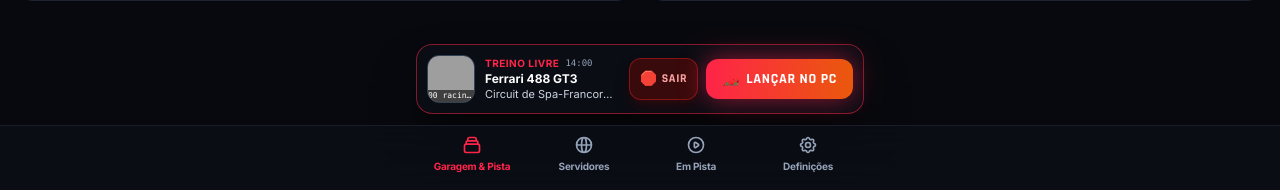
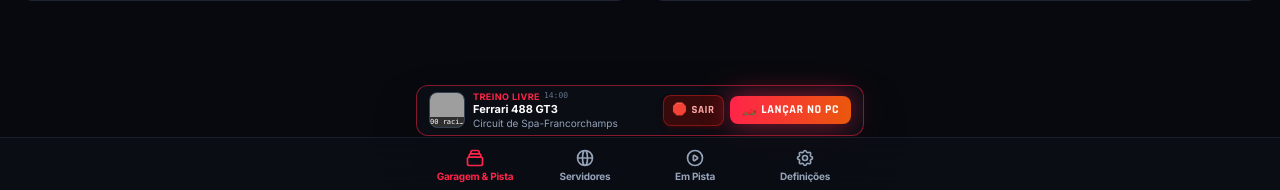
Before and after one commit to santicoliveira-byte/ac-remote, a Flask app: page / in a window 1280 px wide. Shown: the part 1569-1759 px from the top of the page. Run offline with Flask 3, Linux system fonts and the light colour scheme; data that the repository does not hold is empty; parts of the project's set-up code (start-up, migrations or seed data) failed here and were passed over; some libraries are stand-ins or nearby versions; grey boxes are pictures that could not be loaded.

Commit message:
fix(ui): compact bottom nav and floating bar with precise iOS safe area inset

```diff
--- a/templates/index.html
+++ b/templates/index.html
@@ -144,7 +144,7 @@
   <main class="flex-1 relative overflow-hidden">
 
     <!-- ----------------- TAB 1: GARAGEM & PISTA ----------------- -->
-    <section id="tab-garage" class="h-full flex flex-col overflow-y-auto no-scrollbar pb-36">
+    <section id="tab-garage" class="h-full flex flex-col overflow-y-auto no-scrollbar" style="padding-bottom: calc(env(safe-area-inset-bottom, 0px) + 120px);">
 
       <!-- Sub-navegação / Segmented Control Carros vs Pistas vs Sessão -->
       <div class="sticky top-0 z-20 px-4 pt-3 pb-2.5 glass-nav border-b border-brand-border/60">
@@ -305,7 +305,7 @@
     </section>
 
     <!-- ----------------- TAB 2: SERVIDORES ONLINE ----------------- -->
-    <section id="tab-servers" class="h-full flex flex-col overflow-y-auto no-scrollbar p-4 space-y-4 pb-36 hidden">
+    <section id="tab-servers" class="h-full flex flex-col overflow-y-auto no-scrollbar p-4 space-y-4 hidden" style="padding-bottom: calc(env(safe-area-inset-bottom, 0px) + 72px);">
       <div class="flex items-center justify-between">
         <div>
           <h2 class="font-racing text-2xl font-black text-white tracking-wide">SERVIDORES FAVORITOS</h2>
@@ -332,7 +332,7 @@
     </section>
 
     <!-- ----------------- TAB 3: CONTROLO EM PISTA (LIVE COCKPIT) ----------------- -->
-    <section id="tab-track-control" class="h-full flex flex-col overflow-y-auto no-scrollbar p-4 space-y-4 pb-36 hidden">
+    <section id="tab-track-control" class="h-full flex flex-col overflow-y-auto no-scrollbar p-4 space-y-4 hidden" style="padding-bottom: calc(env(safe-area-inset-bottom, 0px) + 72px);">
 
       <!-- Cabeçalho Live Cockpit HUD -->
       <div class="flex items-center justify-between p-3.5 rounded-2xl bg-slate-900/90 border border-slate-800 shadow-xl">
@@ -508,7 +508,7 @@
     </section>
 
     <!-- ----------------- TAB 4: DEFINIÇÕES ----------------- -->
-    <section id="tab-settings" class="h-full flex flex-col overflow-y-auto no-scrollbar p-4 space-y-4 pb-36 hidden">
+    <section id="tab-settings" class="h-full flex flex-col overflow-y-auto no-scrollbar p-4 space-y-4 hidden" style="padding-bottom: calc(env(safe-area-inset-bottom, 0px) + 72px);">
       <div>
         <h2 class="font-racing text-2xl font-black text-white tracking-wide">DEFINIÇÕES & CONEXÃO</h2>
         <p class="text-xs text-slate-400">Configuração de caminhos e ligação com o PC</p>
@@ -618,42 +618,42 @@
   </main>
 
   <!-- ================= BARRA FIXA FLUTUANTE DE RESUMO & LANÇAR CORRIDA ================= -->
-  <aside id="floating-launch-bar" class="fixed bottom-[68px] left-0 right-0 z-30 px-4 py-2 pointer-events-none">
-    <div class="max-w-md mx-auto glass-nav border border-brand-red/50 p-2.5 rounded-2xl shadow-2xl shadow-black/80 flex items-center justify-between gap-3 pointer-events-auto">
+  <aside id="floating-launch-bar" class="fixed left-0 right-0 z-30 px-3.5 pointer-events-none" style="bottom: calc(env(safe-area-inset-bottom, 0px) + 54px);">
+    <div class="max-w-md mx-auto glass-nav border border-brand-red/50 px-3 py-1.5 rounded-xl shadow-2xl shadow-black/90 flex items-center justify-between gap-2.5 pointer-events-auto">
 
       <!-- Resumo Seleção Atual -->
-      <div class="flex items-center gap-2.5 min-w-0 flex-1">
-        <div class="relative w-12 h-12 rounded-xl overflow-hidden bg-slate-900 border border-slate-700 flex-none">
+      <div class="flex items-center gap-2 min-w-0 flex-1">
+        <div class="relative w-9 h-9 rounded-lg overflow-hidden bg-slate-900 border border-slate-700 flex-none">
           <img id="summary-car-img" src="" alt="Carro" class="w-full h-full object-cover">
-          <div class="absolute bottom-0 inset-x-0 bg-black/60 text-[8px] text-center text-white py-0.2 truncate font-mono" id="summary-skin-tag">Skin</div>
+          <div class="absolute bottom-0 inset-x-0 bg-black/70 text-[7px] text-center text-white py-0.2 truncate font-mono" id="summary-skin-tag">Skin</div>
         </div>
 
         <div class="min-w-0 flex-1">
-          <div class="flex items-center gap-1.5">
-            <span class="text-[10px] font-bold text-brand-red tracking-wider uppercase" id="summary-mode-tag">Treino</span>
-            <span class="text-[9px] text-slate-400 font-mono" id="summary-time-tag">14:00</span>
+          <div class="flex items-center gap-1 leading-none mb-0.5">
+            <span class="text-[9px] font-bold text-brand-red tracking-wider uppercase" id="summary-mode-tag">Treino</span>
+            <span class="text-[8px] text-slate-500 font-mono" id="summary-time-tag">14:00</span>
           </div>
-          <h4 id="summary-car-name" class="text-xs font-extrabold text-white truncate leading-tight">Escolha um Carro</h4>
-          <p id="summary-track-name" class="text-[11px] text-slate-300 truncate">Pista: Spa Francorchamps</p>
+          <h4 id="summary-car-name" class="text-[11px] font-extrabold text-white truncate leading-tight">Escolha um Carro</h4>
+          <p id="summary-track-name" class="text-[10px] text-slate-400 truncate leading-tight">Pista: Spa Francorchamps</p>
         </div>
       </div>
 
       <!-- Botões de Ação: Fechar Corrida (Emergência) e Lançar no PC -->
-      <div class="flex items-center gap-2">
+      <div class="flex items-center gap-1.5 flex-none">
         <button
           id="btn-kill-game"
           onclick="killGame()"
-          class="flex-none px-2.5 py-2.5 rounded-xl bg-red-950/80 hover:bg-red-900 border border-red-700/60 text-red-300 font-racing font-bold text-xs tracking-wider uppercase active:scale-95 transition-all flex items-center justify-center gap-1 shadow-lg shadow-red-950/50"
+          class="px-2 py-1.5 rounded-lg bg-red-950/80 hover:bg-red-900 border border-red-700/60 text-red-300 font-racing font-bold text-[11px] tracking-wider uppercase active:scale-95 transition-all flex items-center justify-center gap-1 shadow-md shadow-red-950/50"
           title="Fechar Corrida (Sair para o Desktop)"
         >
-          <span class="text-sm">🛑</span>
+          <span class="text-xs">🛑</span>
           <span class="hidden sm:inline">SAIR</span>
         </button>
 
         <button
           id="btn-launch-race"
           onclick="launchRace()"
-          class="flex-none px-4 py-2.5 rounded-xl bg-gradient-to-r from-brand-red to-orange-600 text-white font-racing font-bold text-sm tracking-wider uppercase pulse-btn glow-red active:scale-95 transition-all flex items-center gap-1.5"
+          class="px-3 py-1.5 rounded-lg bg-gradient-to-r from-brand-red to-orange-600 text-white font-racing font-bold text-xs tracking-wider uppercase pulse-btn glow-red active:scale-95 transition-all flex items-center gap-1 shadow-md shadow-brand-red/40"
         >
           <span>🏎️</span>
           <span id="launch-btn-text">LANÇAR NO PC</span>
@@ -759,38 +759,38 @@
   </div>
 
   <!-- ================= BARRA DE NAVEGAÇÃO INFERIOR ESTILO IOS ================= -->
-  <nav class="flex-none z-30 glass-nav border-t border-brand-border/70 pb-[max(8px,env(safe-area-inset-bottom))]">
-    <div class="flex items-center justify-around h-14 max-w-md mx-auto">
+  <nav class="flex-none z-30 glass-nav border-t border-brand-border/70" style="padding-top: 8px; padding-bottom: calc(env(safe-area-inset-bottom, 0px) + 6px);">
+    <div class="flex items-center justify-around max-w-md mx-auto px-1">
 
       <!-- Tab 1: Garagem -->
       <button
         id="nav-tab-garage"
         onclick="switchTab('tab-garage')"
-        class="nav-btn flex-1 flex flex-col items-center justify-center gap-1 text-brand-red active:scale-95 transition-transform"
+        class="nav-btn flex-1 flex flex-col items-center justify-center py-0.5 gap-0.5 text-brand-red active:scale-95 transition-transform"
       >
         <svg class="w-5 h-5" fill="none" stroke="currentColor" viewBox="0 0 24 24">
           <path stroke-linecap="round" stroke-linejoin="round" stroke-width="2" d="M19 11H5m14 0a2 2 0 012 2v6a2 2 0 01-2 2H5a2 2 0 01-2-2v-6a2 2 0 012-2m14 0V9a2 2 0 00-2-2M5 11V9a2 2 0 012-2m0 0V5a2 2 0 012-2h6a2 2 0 012 2v2M7 7h10"/>
         </svg>
-        <span class="text-[10px] font-bold tracking-tight">Garagem & Pista</span>
+        <span class="text-[10px] font-bold tracking-tight leading-tight">Garagem & Pista</span>
       </button>
 
       <!-- Tab 2: Servidores Online -->
       <button
         id="nav-tab-servers"
         onclick="switchTab('tab-servers')"
-        class="nav-btn flex-1 flex flex-col items-center justify-center gap-1 text-slate-400 hover:text-slate-200 active:scale-95 transition-transform"
+        class="nav-btn flex-1 flex flex-col items-center justify-center py-0.5 gap-0.5 text-slate-400 hover:text-slate-200 active:scale-95 transition-transform"
       >
         <svg class="w-5 h-5" fill="none" stroke="currentColor" viewBox="0 0 24 24">
           <path stroke-linecap="round" stroke-linejoin="round" stroke-width="2" d="M21 12a9 9 0 01-9 9m9-9a9 9 0 00-9-9m9 9H3m9 9a9 9 0 01-9-9m9 9c1.657 0 3-4.03 3-9s-1.343-9-3-9m0 18c-1.657 0-3-4.03-3-9s1.343-9 3-9m-9 9a9 9 0 019-9"/>
         </svg>
-        <span class="text-[10px] font-bold tracking-tight">Servidores</span>
+        <span class="text-[10px] font-bold tracking-tight leading-tight">Servidores</span>
       </button>
 
       <!-- Tab 3: Em Pista (Controlo em Pista) -->
       <button
         id="nav-tab-track-control"
         onclick="switchTab('tab-track-control')"
-        class="nav-btn relative flex-1 flex flex-col items-center justify-center gap-1 text-slate-400 hover:text-slate-200 active:scale-95 transition-transform"
+        class="nav-btn relative flex-1 flex flex-col items-center justify-center py-0.5 gap-0.5 text-slate-400 hover:text-slate-200 active:scale-95 transition-transform"
       >
         <div class="relative flex items-center justify-center">
           <svg class="w-5 h-5" fill="none" stroke="currentColor" viewBox="0 0 24 24">
@@ -800,20 +800,20 @@
           <span id="badge-track-live-ping" class="hidden absolute -top-1 -right-1.5 w-2 h-2 rounded-full bg-emerald-400 animate-ping"></span>
           <span id="badge-track-live-dot" class="hidden absolute -top-1 -right-1.5 w-2 h-2 rounded-full bg-emerald-500 border border-slate-950"></span>
         </div>
-        <span class="text-[10px] font-bold tracking-tight">Em Pista</span>
+        <span class="text-[10px] font-bold tracking-tight leading-tight">Em Pista</span>
       </button>
 
       <!-- Tab 4: Definições -->
       <button
         id="nav-tab-settings"
         onclick="switchTab('tab-settings')"
-        class="nav-btn flex-1 flex flex-col items-center justify-center gap-1 text-slate-400 hover:text-slate-200 active:scale-95 transition-transform"
+        class="nav-btn flex-1 flex flex-col items-center justify-center py-0.5 gap-0.5 text-slate-400 hover:text-slate-200 active:scale-95 transition-transform"
       >
         <svg class="w-5 h-5" fill="none" stroke="currentColor" viewBox="0 0 24 24">
           <path stroke-linecap="round" stroke-linejoin="round" stroke-width="2" d="M10.325 4.317c.426-1.756 2.924-1.756 3.35 0a1.724 1.724 0 002.573 1.066c1.543-.94 3.31.826 2.37 2.37a1.724 1.724 0 001.065 2.572c1.756.426 1.756 2.924 0 3.35a1.724 1.724 0 00-1.066 2.573c.94 1.543-.826 3.31-2.37 2.37a1.724 1.724 0 00-2.572 1.065c-.426 1.756-2.924 1.756-3.35 0a1.724 1.724 0 00-2.573-1.066c-1.543.94-3.31-.826-2.37-2.37a1.724 1.724 0 00-1.065-2.572c-1.756-.426-1.756-2.924 0-3.35a1.724 1.724 0 001.066-2.573c-.94-1.543.826-3.31 2.37-2.37.996.608 2.296.07 2.572-1.065z"/>
           <path stroke-linecap="round" stroke-linejoin="round" stroke-width="2" d="M15 12a3 3 0 11-6 0 3 3 0 016 0z"/>
         </svg>
-        <span class="text-[10px] font-bold tracking-tight">Definições</span>
+        <span class="text-[10px] font-bold tracking-tight leading-tight">Definições</span>
       </button>
 
     </div>
```
